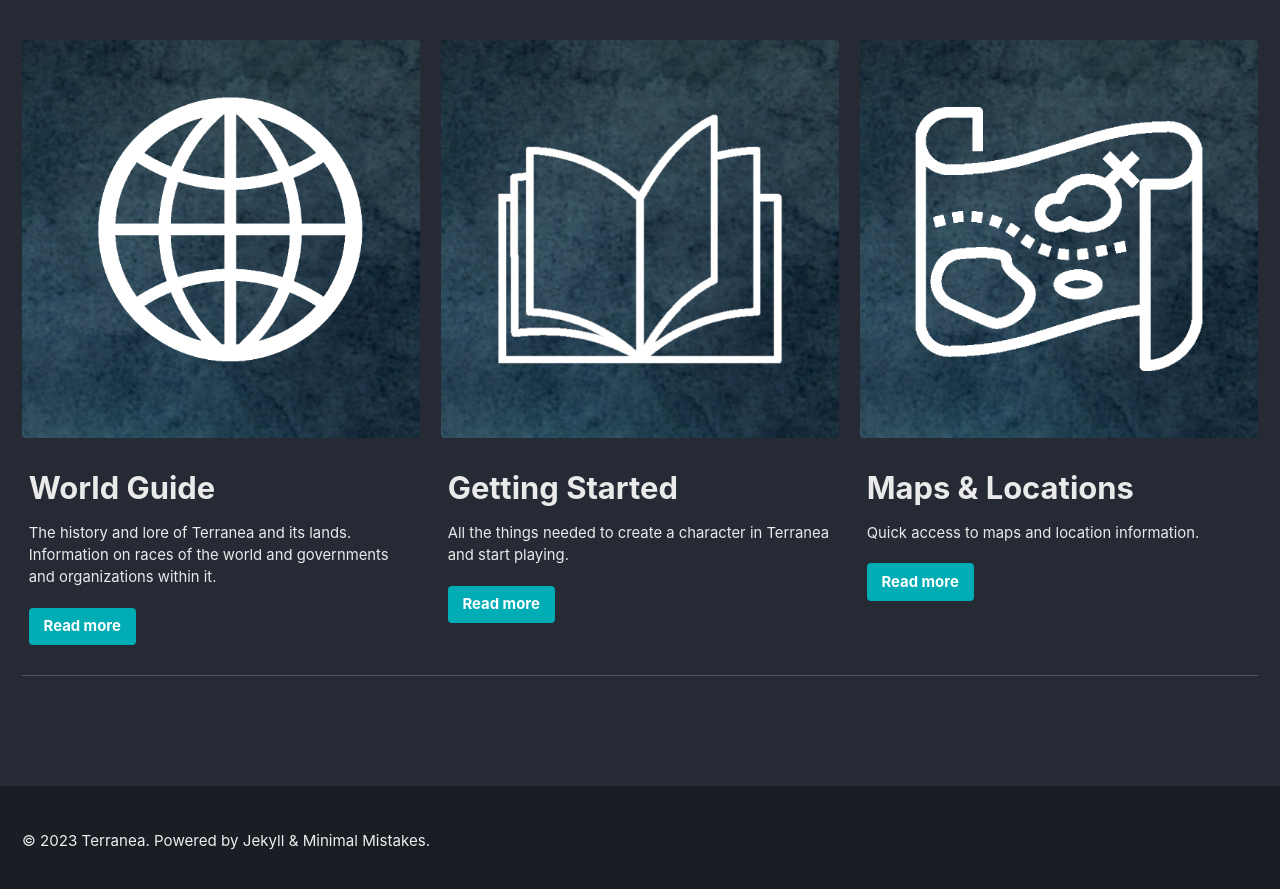
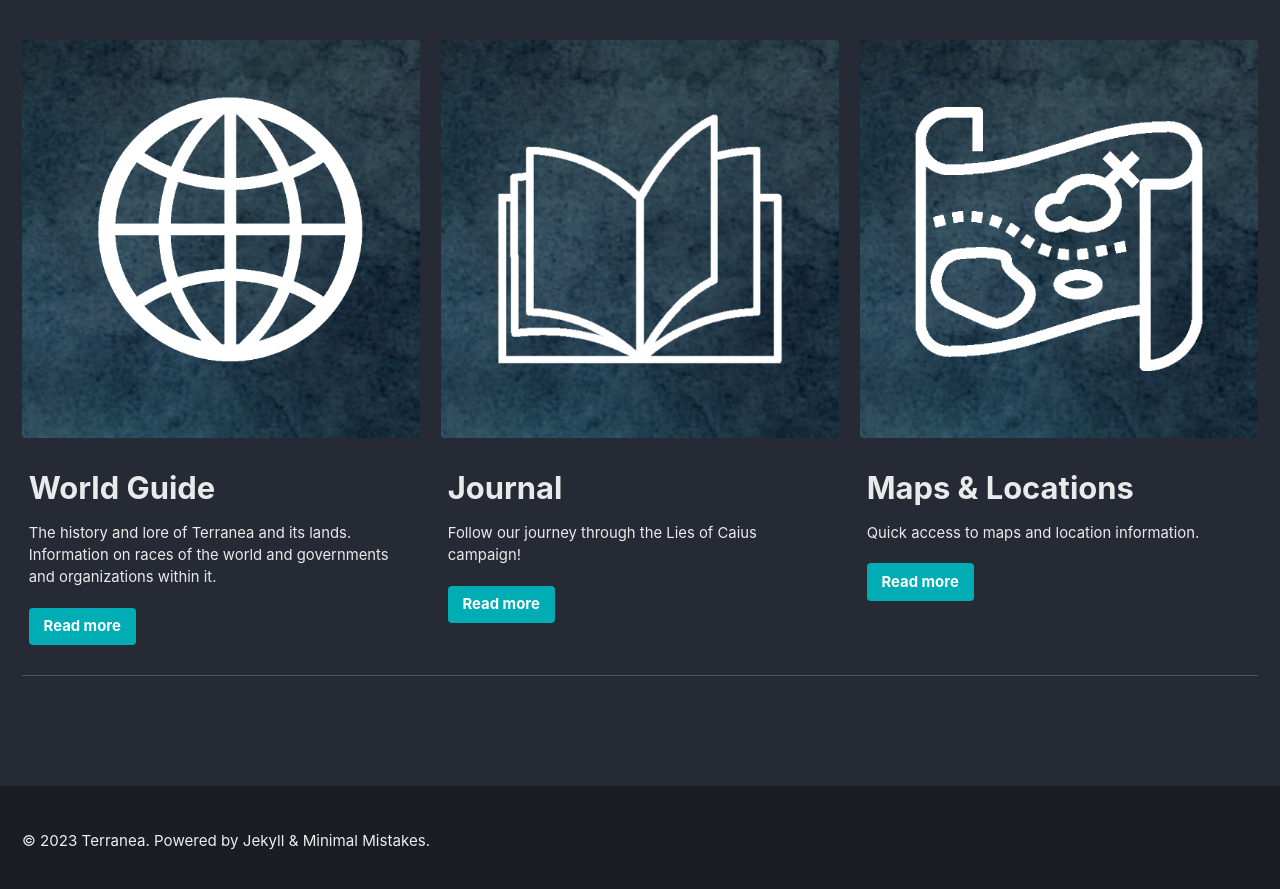
Before and after one commit to dej0608/terranea, a Jekyll site: the page built from _pages/home.md, in a window 1280 px wide, cut to the strip 424-1320 px from the top of the page. Shown: the top 889 px of the strip. Built offline with Jekyll 4.4.1, drawn with Linux system fonts in a browser that asks for light colours; cached includes are drawn as plain includes.

Commit message:
replaced getting started with journal on the home page

```diff
--- a/_pages/home.md
+++ b/_pages/home.md
@@ -14,10 +14,10 @@ feature_row:
     btn_class: "btn--primary"
     btn_label: "Read more"
   - image_path: /assets/images/book_icon.png
-    alt: "getting-started"
-    title: "Getting Started"
-    excerpt: "All the things needed to create a character in Terranea and start playing."
-    url: "/loc/rules/"
+    alt: "journal"
+    title: "Journal"
+    excerpt: "Follow our journey through the Lies of Caius campaign!"
+    url: "/loc/journal/"
     btn_class: "btn--primary"
     btn_label: "Read more"
   - image_path: /assets/images/map_icon.png
```
